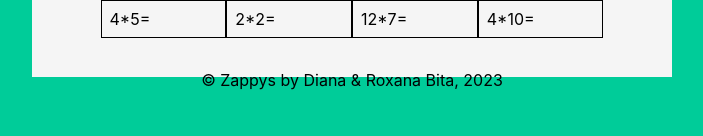
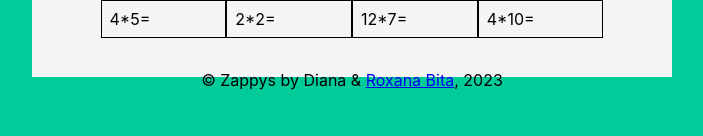
Before and after one commit to roxibi/Zappys-Math-Generator, a React (Create React App) app: page / in a window 1280 px wide. Shown: the part 723-859 px from the top of the page, without its empty margins (288-991 px from the left). Built offline with nearby package versions, Linux system fonts and the light colour scheme.

Commit message:
add link to my website

```diff
--- a/src/components/Randomnum.js
+++ b/src/components/Randomnum.js
@@ -46,7 +46,7 @@ const Randomnum = () => {
                         <div className='grid-item'>{x}=</div>
                     ))}
                 </div>
-                <p>© Zappys by Diana & Roxana Bita, 2023</p>
+                <p>© Zappys by Diana & <a href='https://roxana-bita-webdev.netlify.app/en'>Roxana Bita</a>, 2023</p>
             </div>
             <button onClick={createPDF} type='button'>
                 Download
```
